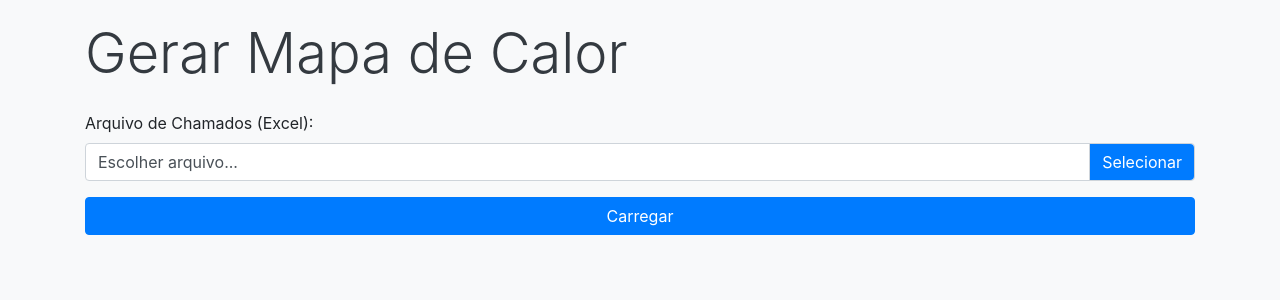
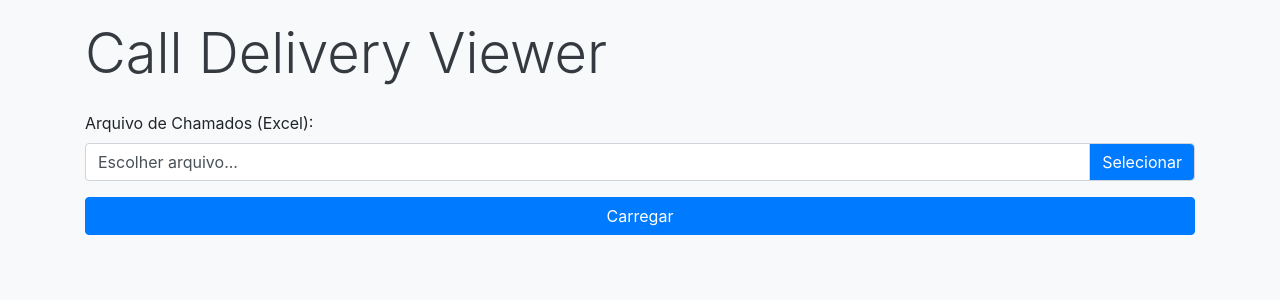
Before and after one commit to fabriciodasilveira/call_heat, a Flask app: page / in a window 1280 px wide. Shown: the top 300 px of the page. Run offline with Flask 3, Linux system fonts and the light colour scheme; some libraries are stand-ins or nearby versions.

Commit message:
Update index.html

```diff
--- a/templates/index.html
+++ b/templates/index.html
@@ -28,7 +28,7 @@
 </head>
 <body>
     <div class="container">
-        <h1 class="header-title display-4">Gerar Mapa de Calor</h1>
+        <h1 class="header-title display-4"> Call Delivery Viewer </h1>
         <form method="post" enctype="multipart/form-data" class="mt-4">
             <div class="form-group">
                 <label for="file_chamados">Arquivo de Chamados (Excel):</label>
```
